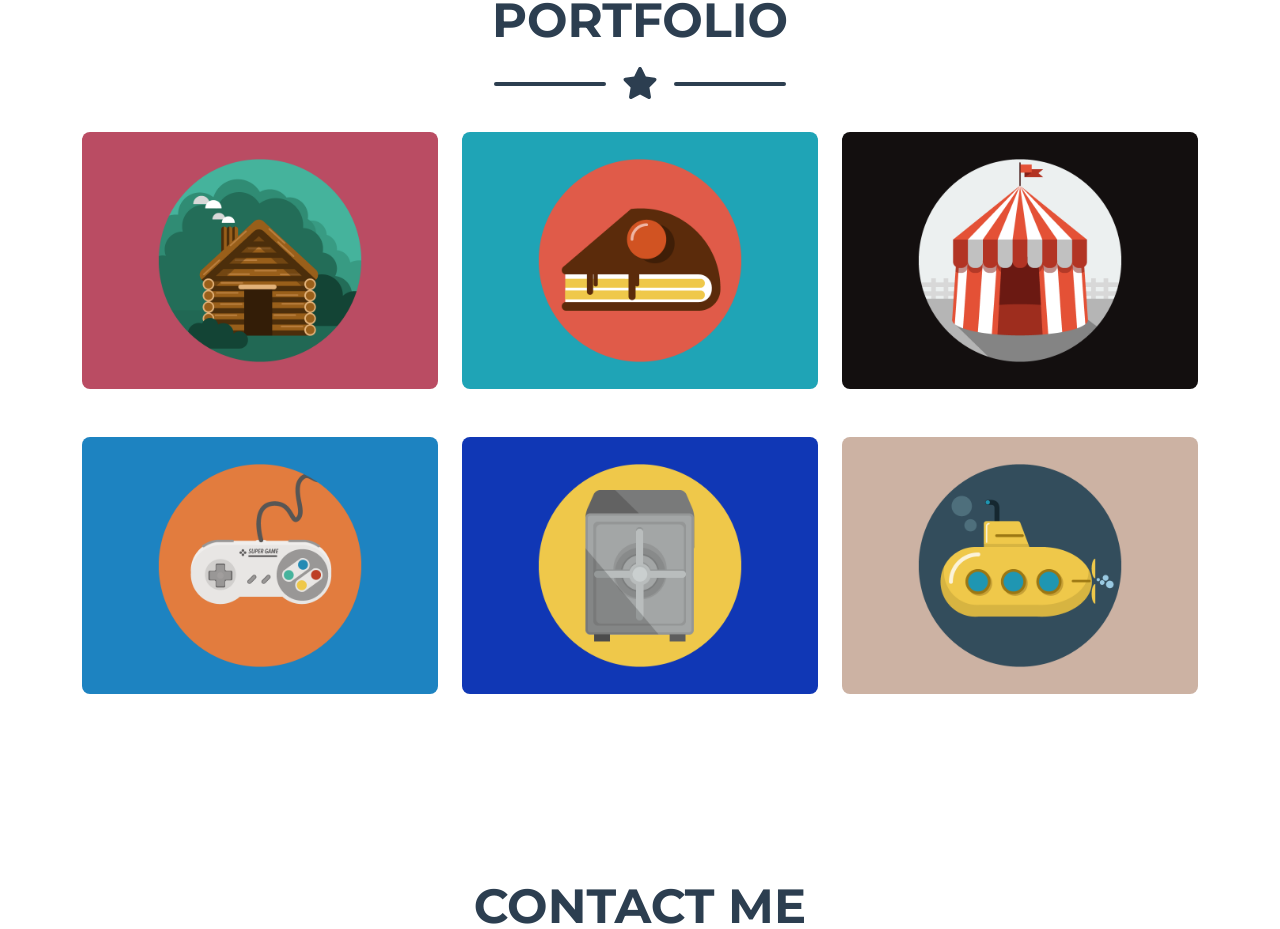
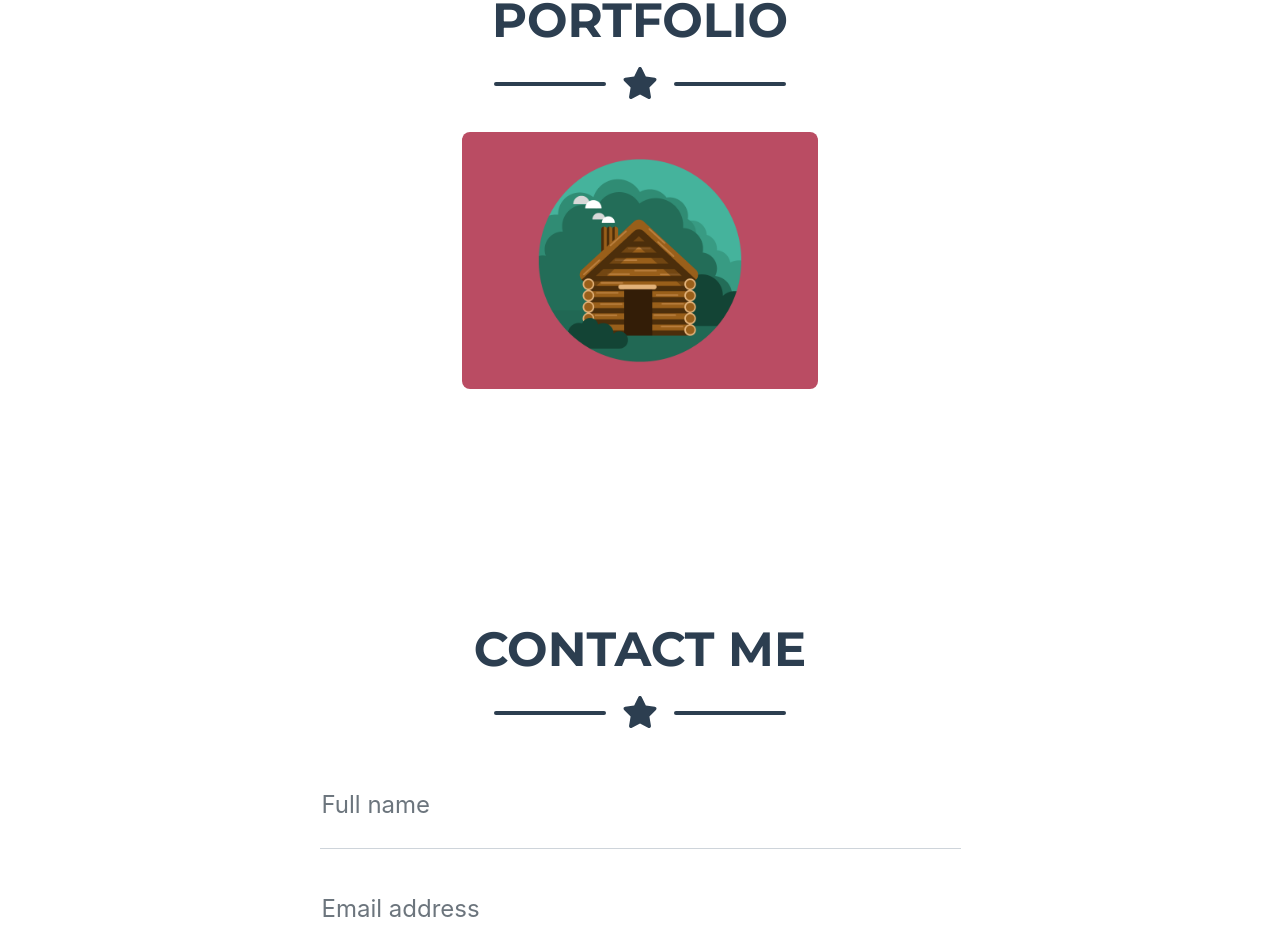
Before and after one commit to GuidoSchulman/TP-10-Portfolio, a React (Create React App) app in the folder portfolio10/: page / in a window 1280 px wide. Shown: the part 879-1808 px from the top of the page. Built offline with nearby package versions, Linux system fonts and the light colour scheme.

Commit message:
destacado

```diff
--- /dev/null
+++ b/portfolio10/src/components/destacado.js
@@ -0,0 +1,48 @@
+
+
+export default function Destacado(){
+
+    return(
+
+    <>
+    <div class="col-md-6 col-lg-4 mb-5">
+                        <div class="portfolio-item mx-auto" data-bs-toggle="modal" data-bs-target="#portfolioModal1">
+                            <div class="portfolio-item-caption d-flex align-items-center justify-content-center h-100 w-100">
+                                <div class="portfolio-item-caption-content text-center text-white"><i class="fas fa-plus fa-3x"></i></div>
+                            </div>
+                            <img class="img-fluid" src="assets/img/portfolio/cabin.png" alt="..." />
+                        </div>
+
+                    </div>
+                    <div class="portfolio-modal modal fade" id="portfolioModal1" tabindex="-1" aria-labelledby="portfolioModal1" aria-hidden="true">
+            <div class="modal-dialog modal-xl">
+                <div class="modal-content">
+                    <div class="modal-header border-0"><button class="btn-close" type="button" data-bs-dismiss="modal" aria-label="Close"></button></div>
+                    <div class="modal-body text-center pb-5">
+                        <div class="container">
+                            <div class="row justify-content-center">
+                                <div class="col-lg-8">
+                                    <h2 class="portfolio-modal-title text-secondary text-uppercase mb-0">Log Cabin</h2>
+                                    <div class="divider-custom">
+                                        <div class="divider-custom-line"></div>
+                                        <div class="divider-custom-icon"><i class="fas fa-star"></i></div>
+                                        <div class="divider-custom-line"></div>
+                                    </div>
+                                    <img class="img-fluid rounded mb-5" src="assets/img/portfolio/cabin.png" alt="..." />
+                                    <p class="mb-4">Lorem ipsum dolor sit amet, consectetur adipisicing elit. Mollitia neque assumenda ipsam nihil, molestias magnam, recusandae quos quis inventore quisquam velit asperiores, vitae? Reprehenderit soluta, eos quod consequuntur itaque. Nam.</p>
+                                    <button class="btn btn-primary" data-bs-dismiss="modal">
+                                        <i class="fas fa-xmark fa-fw"></i>
+                                        Close Window
+                                    </button>
+                                </div>
+                            </div>
+                        </div>
+                    </div>
+                </div>
+            </div>
+        </div>
+    </>
+)
+
+
+    }
--- a/portfolio10/src/pages/index.js
+++ b/portfolio10/src/pages/index.js
@@ -1,5 +1,5 @@
 import React from 'react'
-import MasInfo from '../components/masInfo'
+import Destacado from '../components/destacado'
 
 
 function Index(props) {
@@ -38,61 +38,8 @@ function Index(props) {
                 </div>
 
                 <div class="row justify-content-center">
-
-                    <div class="col-md-6 col-lg-4 mb-5">
-                        <div class="portfolio-item mx-auto" data-bs-toggle="modal" data-bs-target="#portfolioModal1">
-                            <div class="portfolio-item-caption d-flex align-items-center justify-content-center h-100 w-100">
-                                <div class="portfolio-item-caption-content text-center text-white"><i class="fas fa-plus fa-3x"></i></div>
-                            </div>
-                            <img class="img-fluid" src="assets/img/portfolio/cabin.png" alt="..." />
-                        </div>
+                    <Destacado></Destacado>
                     </div>
-
-                    <div class="col-md-6 col-lg-4 mb-5">
-                        <div class="portfolio-item mx-auto" data-bs-toggle="modal" data-bs-target="#portfolioModal2">
-                            <div class="portfolio-item-caption d-flex align-items-center justify-content-center h-100 w-100">
-                                <div class="portfolio-item-caption-content text-center text-white"><i class="fas fa-plus fa-3x"></i></div>
-                            </div>
-                            <img class="img-fluid" src="assets/img/portfolio/cake.png" alt="..." />
-                        </div>
-                    </div>
-
-                    <div class="col-md-6 col-lg-4 mb-5">
-                        <div class="portfolio-item mx-auto" data-bs-toggle="modal" data-bs-target="#portfolioModal3">
-                            <div class="portfolio-item-caption d-flex align-items-center justify-content-center h-100 w-100">
-                                <div class="portfolio-item-caption-content text-center text-white"><i class="fas fa-plus fa-3x"></i></div>
-                            </div>
-                            <img class="img-fluid" src="assets/img/portfolio/circus.png" alt="..." />
-                        </div>
-                    </div>
-
-                    <div class="col-md-6 col-lg-4 mb-5 mb-lg-0">
-                        <div class="portfolio-item mx-auto" data-bs-toggle="modal" data-bs-target="#portfolioModal4">
-                            <div class="portfolio-item-caption d-flex align-items-center justify-content-center h-100 w-100">
-                                <div class="portfolio-item-caption-content text-center text-white"><i class="fas fa-plus fa-3x"></i></div>
-                            </div>
-                            <img class="img-fluid" src="assets/img/portfolio/game.png" alt="..." />
-                        </div>
-                    </div>
-
-                    <div class="col-md-6 col-lg-4 mb-5 mb-md-0">
-                        <div class="portfolio-item mx-auto" data-bs-toggle="modal" data-bs-target="#portfolioModal5">
-                            <div class="portfolio-item-caption d-flex align-items-center justify-content-center h-100 w-100">
-                                <div class="portfolio-item-caption-content text-center text-white"><i class="fas fa-plus fa-3x"></i></div>
-                            </div>
-                            <img class="img-fluid" src="assets/img/portfolio/safe.png" alt="..." />
-                        </div>
-                    </div>
-
-                    <div class="col-md-6 col-lg-4">
-                        <div class="portfolio-item mx-auto" data-bs-toggle="modal" data-bs-target="#portfolioModal6">
-                            <div class="portfolio-item-caption d-flex align-items-center justify-content-center h-100 w-100">
-                                <div class="portfolio-item-caption-content text-center text-white"><i class="fas fa-plus fa-3x"></i></div>
-                            </div>
-                            <img class="img-fluid" src="assets/img/portfolio/submarine.png" alt="..." />
-                        </div>
-                    </div>
-                </div>
             </div>
         </section>
 
@@ -150,33 +97,7 @@ function Index(props) {
 
 
 
-        <div class="portfolio-modal modal fade" id="portfolioModal1" tabindex="-1" aria-labelledby="portfolioModal1" aria-hidden="true">
-            <div class="modal-dialog modal-xl">
-                <div class="modal-content">
-                    <div class="modal-header border-0"><button class="btn-close" type="button" data-bs-dismiss="modal" aria-label="Close"></button></div>
-                    <div class="modal-body text-center pb-5">
-                        <div class="container">
-                            <div class="row justify-content-center">
-                                <div class="col-lg-8">
-                                    <h2 class="portfolio-modal-title text-secondary text-uppercase mb-0">Log Cabin</h2>
-                                    <div class="divider-custom">
-                                        <div class="divider-custom-line"></div>
-                                        <div class="divider-custom-icon"><i class="fas fa-star"></i></div>
-                                        <div class="divider-custom-line"></div>
-                                    </div>
-                                    <img class="img-fluid rounded mb-5" src="assets/img/portfolio/cabin.png" alt="..." />
-                                    <p class="mb-4">Lorem ipsum dolor sit amet, consectetur adipisicing elit. Mollitia neque assumenda ipsam nihil, molestias magnam, recusandae quos quis inventore quisquam velit asperiores, vitae? Reprehenderit soluta, eos quod consequuntur itaque. Nam.</p>
-                                    <button class="btn btn-primary" data-bs-dismiss="modal">
-                                        <i class="fas fa-xmark fa-fw"></i>
-                                        Close Window
-                                    </button>
-                                </div>
-                            </div>
-                        </div>
-                    </div>
-                </div>
-            </div>
-        </div>
+
 
 
     </body>
```
